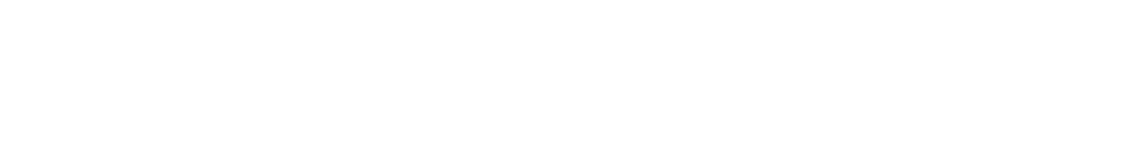
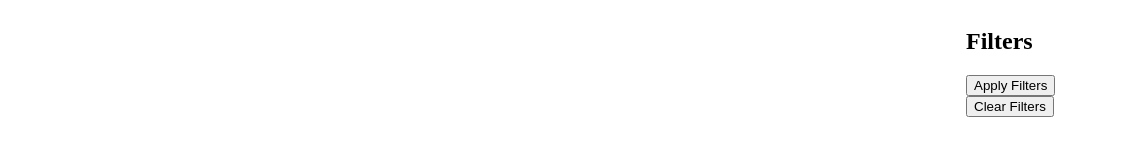
Before and after one commit to ADI-AJ/MSc_Dissertation, a plain HTML site: page Frontend/index.html in a window 1280 px wide. Shown: the full height of the page, 142-1280 px from the left. Drawn offline with Linux system fonts and the light colour scheme; no server answers.

Commit message:
Created skeleton for filters

```diff
--- a/Frontend/index.html
+++ b/Frontend/index.html
@@ -4,6 +4,7 @@
         <link rel="stylesheet" href="style.css">
     </head>
     <body>
+        <div class="pageLayout">
             <div id="movieList">
                 <div class="movieContainer">
                     <div class="moviePoster">
@@ -22,6 +23,19 @@
                     </div>
                 </div>
             </div>
+            <aside class="filterBar">
+                <h2>Filters</h2>
+
+                <div id="filtersContainer"></div> <!--Individual filters-->
+
+                <div class="filtertab">
+                    <button id="applyFilter">Apply Filters</button>
+                    <button id="clearFilter">Clear Filters</button>
+                </div>
+
+            </aside>
+        </div>
+
 
         <script src="fetch-movies-rest.js"></script>
     </body>
--- a/Frontend/style.css
+++ b/Frontend/style.css
@@ -1,3 +1,9 @@
+.pageLayout {
+    display: grid;
+    grid-template-columns: 1fr 1fr;
+    gap: 40px;
+}
+
 #movieList {
     display: flex;
     flex-direction: column;
```
Lines whose indentation alone changed are shown as unchanged.
